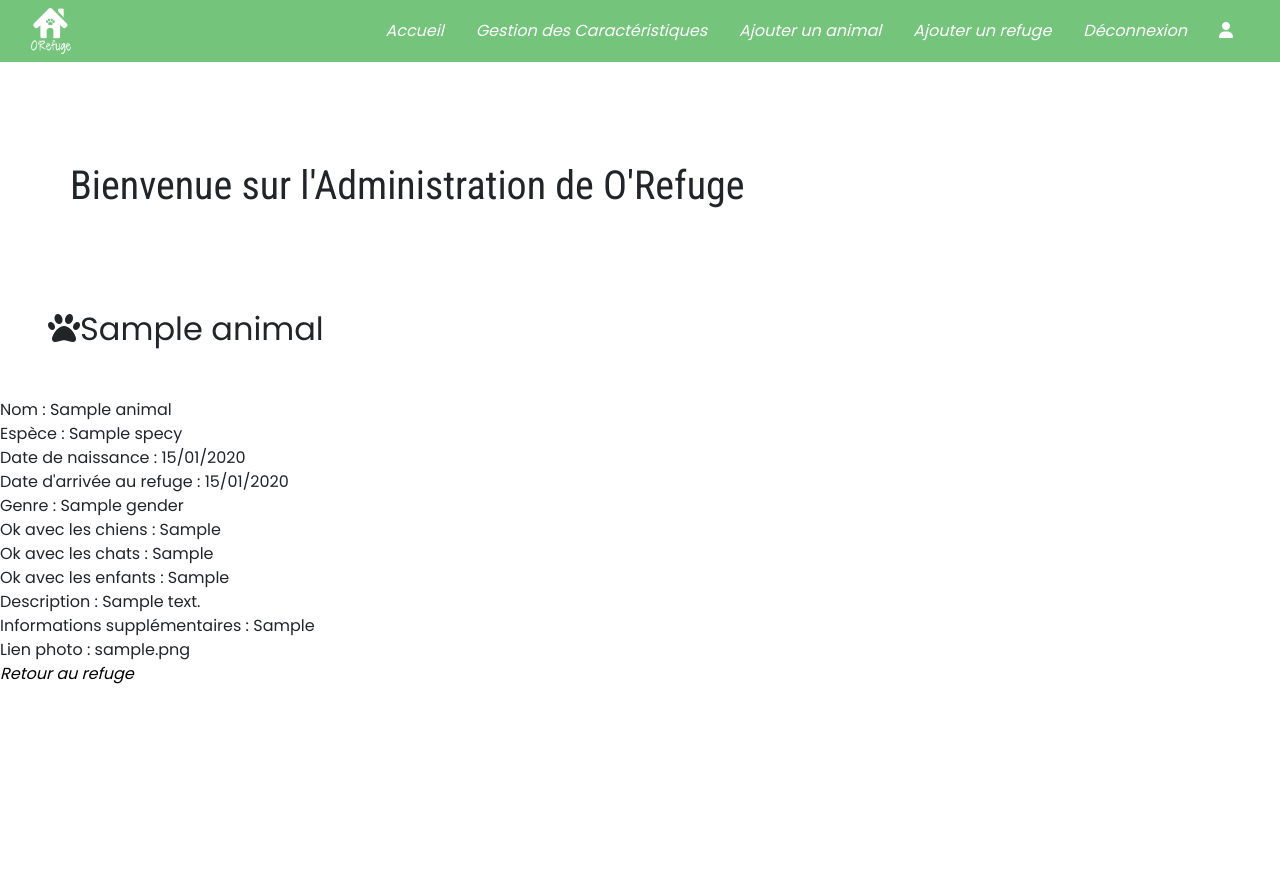
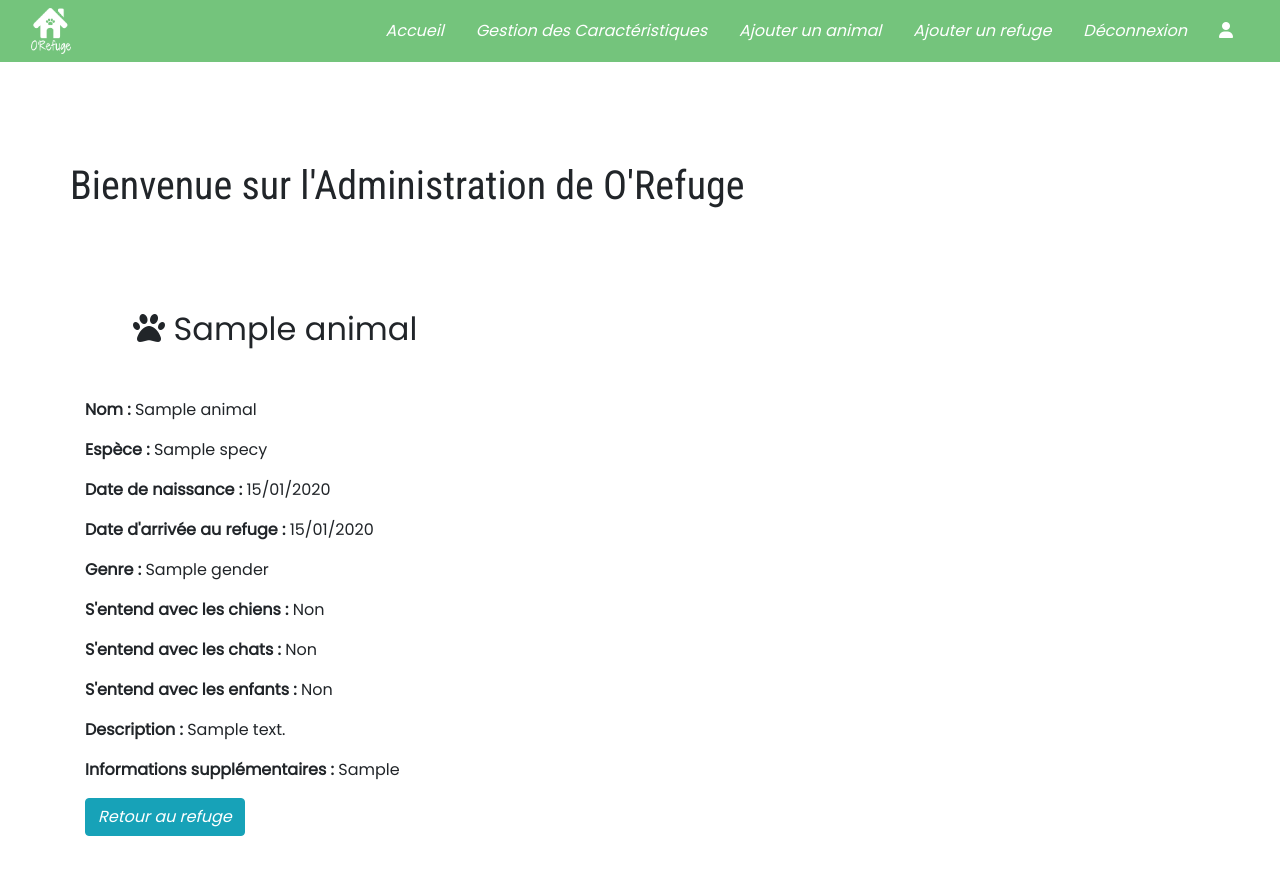
Before and after one commit to FigarolLucie/Projet-Orefuge-Back-Symfony5, a Symfony app: template templates/admin/animal/animalDetail.html.twig in a window 1280 px wide. Before the commit the page ends 684 px from the top, so only its background shows below. Run offline with Twig, Linux system fonts and the light colour scheme; the template is opened without the code that fills it: most values are stand-ins (such as "Sample title", 1, 10 or a date in 2020); some libraries are stand-ins or nearby versions; some web fonts are replaced.

Commit message:
Multiples modifciations

```diff
--- a/public/css/back/style.css
+++ b/public/css/back/style.css
@@ -117,6 +117,11 @@ margin: 1em 0;
 
 form {
   margin-bottom: 3em;
+}
+
+.detail__animal
+{
+  font-weight:bold;
 }
 
 /**Login**/
--- a/src/Form/ShelterType.php
+++ b/src/Form/ShelterType.php
@@ -80,6 +80,7 @@ class ShelterType extends AbstractType
     {
         $resolver->setDefaults([
             'data_class' => Shelter::class,
+
         ]);
     }
 }
--- a/templates/admin/animal/animalDetail.html.twig
+++ b/templates/admin/animal/animalDetail.html.twig
@@ -1,6 +1,6 @@
 {% extends 'base.html.twig' %}
 
-{% block title %}Les refuges {% endblock %}
+{% block title %}Détails animal : {{ animal.name}} {% endblock %}
 
 {% block body %}
 
@@ -10,26 +10,46 @@
   <div class="row">
     <h1 class="title-home-admin text-center">Bienvenue sur l'Administration de O'Refuge </h1>
   </div>
-</div>
-
-<h2 class="title-table ml-5"><i class="fas fa-paw"></i>{{ animal.name}} <b>  </b></h2>
 
 
-Nom : {{ animal.name}} <br>
-Espèce : {{ animal.species.name}}<br>
-Date de naissance : {{animal.birthdate|date("d/m/Y")}}<br>
-Date d'arrivée au refuge : {{animal.arrivalDate|date("d/m/Y")}}<br>
-Genre : {{animal.gender}}<br>
-Ok avec les chiens : {{animal.dogFriendly}}<br>
-Ok avec les chats : {{animal.catFriendly}}<br>
-Ok avec les enfants : {{animal.childFriendly}}<br>
-Description : {{ animal.description}}<br>
-Informations supplémentaires : {{ animal.additionalInformation}}<br>
-Lien photo : {{ animal.picture1}}<br>
+  <h2 class="title-table ml-5"><i class="fas fa-paw"></i> {{ animal.name}} <b> </b></h2>
 
-<a href="{{ path('admin_shelter_animals',{id:animal.shelter.id}) }}">Retour au refuge</a>
+
+  <p class="detail"><span class="detail__animal">Nom : </span> {{ animal.name}}</p>
+  <p class="detail"><span class="detail__animal">Espèce :</span> {{ animal.species.name}}</p>
+  <p class="detail"><span class="detail__animal">Date de naissance :</span> {{animal.birthdate|date("d/m/Y")}} </p>
+  <p class="detail"><span class="detail__animal">Date d'arrivée au refuge :</span> {{animal.arrivalDate|date("d/m/Y")}} </p>
+  <p class="detail"><span class="detail__animal">Genre :</span> {{animal.gender}} </p>
+  <p class="detail"><span class="detail__animal">S'entend avec les chiens :</span>
+    {% if animal.dogFriendly == 1  %}
+    Oui
+    {% else %}
+    Non
+    {% endif %}
+  </p>
+  <p class="detail"><span class="detail__animal">S'entend avec les chats : </span>
+    {% if animal.catFriendly == 1  %}
+    Oui
+    {% else %}
+    Non
+    {% endif %}
+  </p>
+  <p class="detail"><span class="detail__animal">S'entend avec les enfants :</span>
+    {% if animal.childFriendly == 1  %}
+    Oui
+    {% else %}
+    Non
+    {% endif %}
+  </p>
+  <p class="detail"><span class="detail__animal">Description : </span>{{ animal.description}} </p>
+  <p class="detail"><span class="detail__animal">Informations supplémentaires :</span> {{ animal.additionalInformation}} </p>
+
+
+  <a href="{{ path('admin_shelter_animals',{id:animal.shelter.id}) }}" class="btn btn-info mb-5">Retour au refuge</a>
+
+</div>
 
 
 
 
-  {% endblock  %}
+{% endblock  %}
--- a/templates/admin/shelter/formAddShelter.html.twig
+++ b/templates/admin/shelter/formAddShelter.html.twig
@@ -9,8 +9,7 @@
 <div class="container">
   <div class="row">
 
-
-
+    <h2>Ajout d'un refuge </h2>
 
   </div>
 <i class="fas fa-paw"></i></h2>
```
Also changed, not shown: src/Form/AnimalType.php (+6 -3 lines).
